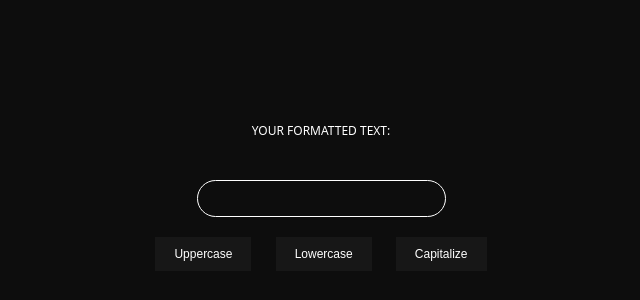
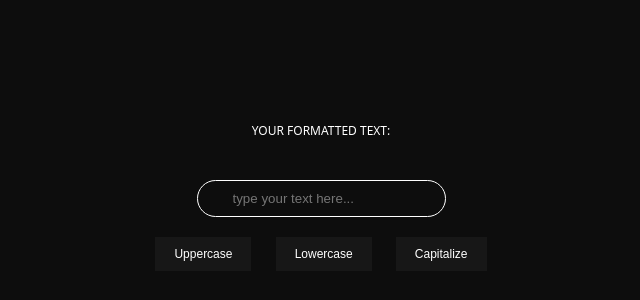
Before and after one commit to tsuimath/format-text, a plain HTML site: page index.html in a window 1280 px wide. Shown: the part 126-426 px from the top of the page, 319-959 px from the left. Drawn offline with Linux system fonts and the light colour scheme.

Commit message:
Add README and placeholder on input text

```diff
--- a/index.html
+++ b/index.html
@@ -17,7 +17,7 @@
             </div>
 
             <div id="container">
-                <input type="text" data-bind="value: displayView" >
+                <input type="text" data-bind="value: displayView" placeholder="type your text here...">
             </div>
 
             <div id="commands">
```
Also changed, not shown: preview.png (added), 1 other file.
